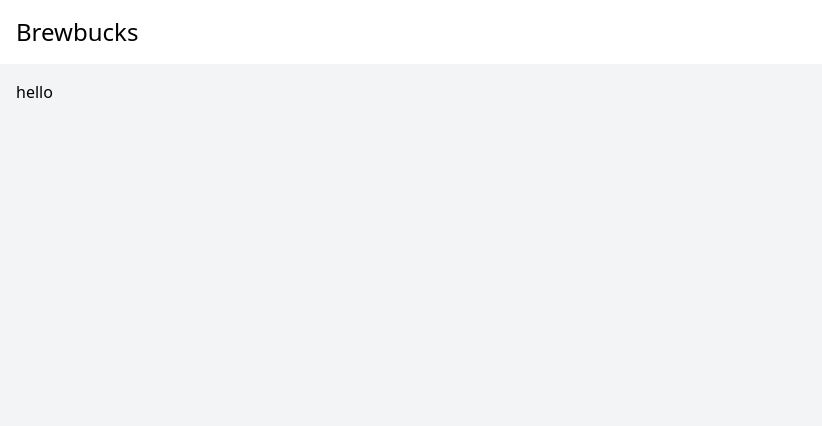
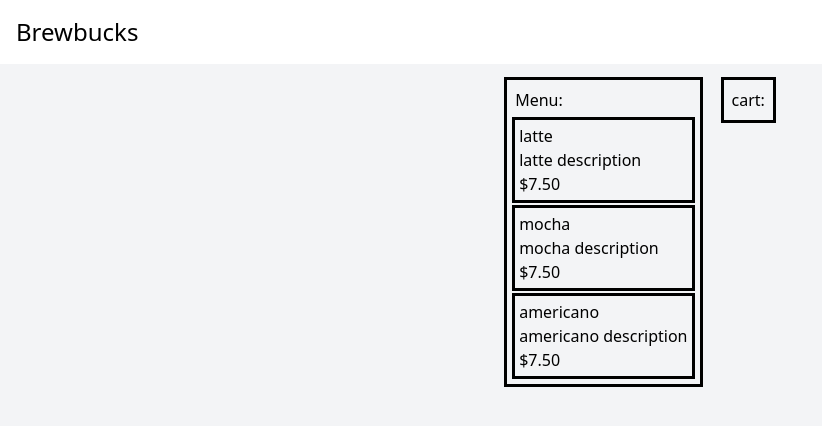
Before and after one commit to CSSE6400/P03-Brewbucks, a React (Vite) app: page / in a window 1280 px wide. Shown: the top 426 px of the page, without its empty margins (0-822 px from the left). Built offline with nearby package versions, Linux system fonts and the light colour scheme.

Commit message:
Set up all necessary components and added placeholder text

```diff
--- a/src/Home.jsx
+++ b/src/Home.jsx
@@ -1,6 +1,14 @@
+import Menu from "./components/Menu";
+import Cart from "./components/Cart";
+
 const Home = () => {
     return (
-        <div className="bg-gray-100 p-4 h-dvh">hello</div>
+        <div className="bg-gray-100 p-4 h-dvh">
+            <div className="flex space-x-6 items-start justify-center">
+                <Menu></Menu>
+                <Cart></Cart>
+            </div>
+        </div>
     )
 }
 
--- a/src/components/Cart.jsx
+++ b/src/components/Cart.jsx
@@ -0,0 +1,9 @@
+const Cart = () => {
+    return (
+        <div className="outline p-2">
+            cart:
+        </div>
+    )
+}
+
+export default Cart;
--- a/src/components/Coffee.jsx
+++ b/src/components/Coffee.jsx
@@ -0,0 +1,11 @@
+const Coffee = ({name, desc, price}) => {
+    return (
+        <div className="outline p-1">
+            <div>{name}</div>
+            <div>{desc}</div>
+            <div>{price}</div>
+        </div>
+    )
+}
+
+export default Coffee;
--- /dev/null
+++ b/src/components/Menu.jsx
@@ -0,0 +1,14 @@
+import Coffee from "./Coffee"
+
+const Menu = () => {
+    return (
+        <div className="outline p-2 flex-row space-y-2">
+            <div >Menu:</div>
+            <Coffee name="latte" desc="latte description" price="$7.50"></Coffee>
+            <Coffee name="mocha" desc="mocha description" price="$7.50"></Coffee>
+            <Coffee name="americano" desc="americano description" price="$7.50"></Coffee>
+        </div>
+    )
+}
+
+export default Menu;
```
